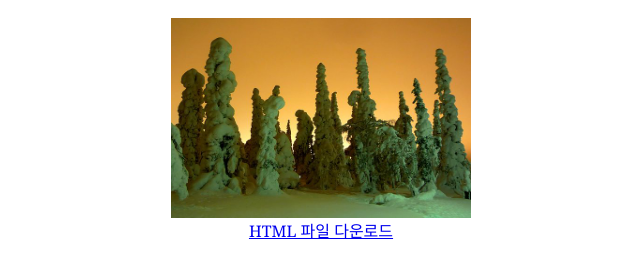
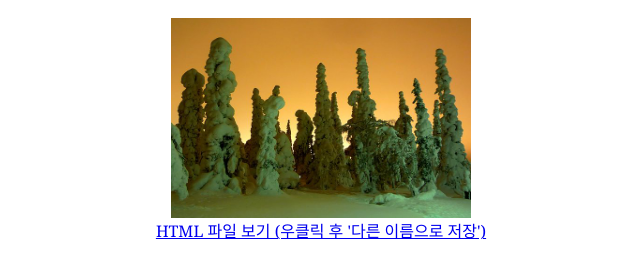
Before and after one commit to jyj-sunrin/webp, a plain HTML site: page index.html in a window 1280 px wide. Shown: the part 146-424 px from the top of the page, without its empty margins (319-959 px from the left). Drawn offline with nearby package versions, Linux system fonts and the light colour scheme.

Commit message:
Update index.html

```diff
--- a/index.html
+++ b/index.html
@@ -47,9 +47,10 @@
         <img src="white.jpg" class="on" style="opacity: 0;">
         <img src="green.jpg" class="off" style="opacity: 1;">
     </div>
-    <a href="https://raw.githubusercontent.com/사용자명/web-practice/main/index.html" download="index.html">
-    HTML 파일 다운로드
+<a href="https://raw.githubusercontent.com/jyj-sunrin/web-practice/main/index.html" target="_blank">
+    HTML 파일 보기 (우클릭 후 '다른 이름으로 저장')
 </a>
+
 
 
     <script>
```
